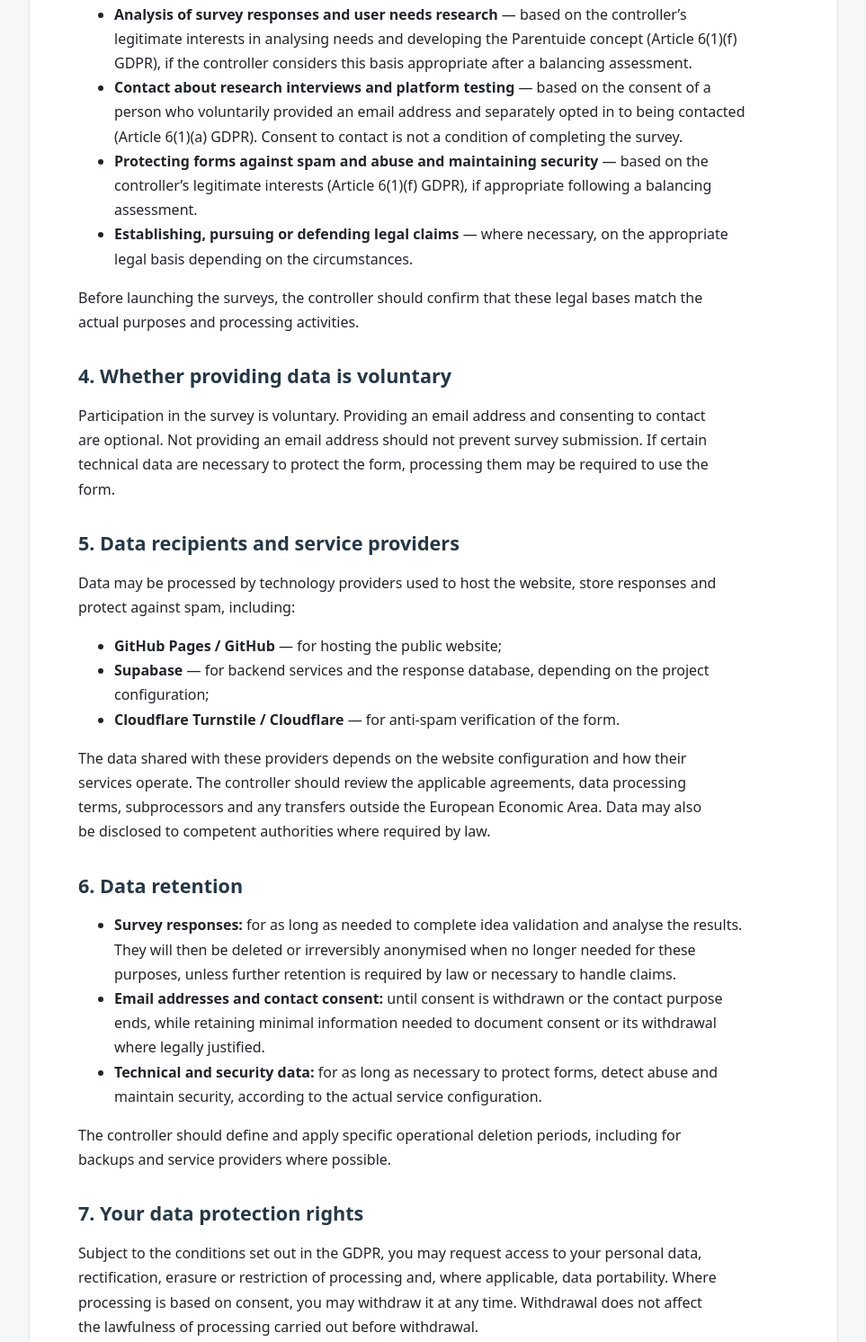
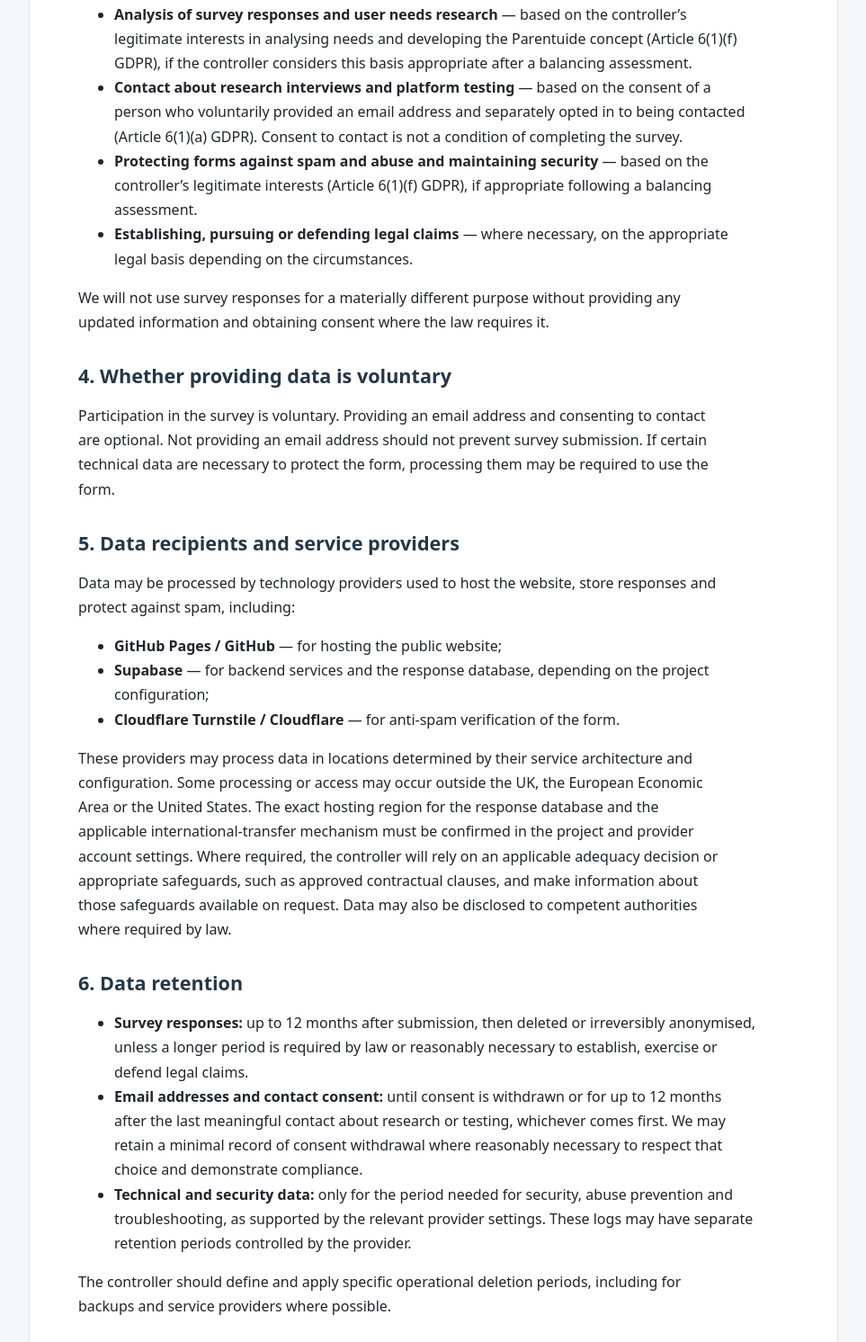
Before and after one commit to Parentuide/parentuide, a plain HTML site: page privacy-en.html in a window 1280 px wide. Shown: the part 901-2393 px from the top of the page at 90% size, without its empty margins (158-1121 px from the left). Drawn offline with Linux system fonts and the light colour scheme.

Commit message:
Clarify retention, transfers and privacy information for UK and US users

```diff
--- a/privacy-en.html
+++ b/privacy-en.html
@@ -25,7 +25,7 @@
   <h1>Parentuide Privacy Policy</h1>
   <p><strong>Last updated:</strong> 18 November 2026</p>
 
-  <p class="notice">This document describes the data collected through the Parentuide website, particularly the survey forms for parents and professionals. Before collecting data, the controller should verify this information against the actual website configuration, provider agreements and retention settings.</p>
+  <p class="notice">This notice explains how Parentuide handles personal information submitted through its website and surveys for parents and professionals. The surveys are intended for adults. Please do not include information that identifies a child or another person in free-text answers.</p>
 
   <h2>1. Data controller</h2>
   <p>The data controller is <strong>m2Investments sp. z o.o.</strong>, Domaniewska 37/2.43, 02-672 Warsaw, Poland. For privacy-related enquiries, contact: <a href="mailto:kontakt.m2investments@gmail.com">kontakt.m2investments@gmail.com</a>.</p>
@@ -46,7 +46,7 @@
     <li><strong>Protecting forms against spam and abuse and maintaining security</strong> — based on the controller’s legitimate interests (Article 6(1)(f) GDPR), if appropriate following a balancing assessment.</li>
     <li><strong>Establishing, pursuing or defending legal claims</strong> — where necessary, on the appropriate legal basis depending on the circumstances.</li>
   </ul>
-  <p>Before launching the surveys, the controller should confirm that these legal bases match the actual purposes and processing activities.</p>
+  <p>We will not use survey responses for a materially different purpose without providing any updated information and obtaining consent where the law requires it.</p>
 
   <h2>4. Whether providing data is voluntary</h2>
   <p>Participation in the survey is voluntary. Providing an email address and consenting to contact are optional. Not providing an email address should not prevent survey submission. If certain technical data are necessary to protect the form, processing them may be required to use the form.</p>
@@ -58,13 +58,13 @@
     <li><strong>Supabase</strong> — for backend services and the response database, depending on the project configuration;</li>
     <li><strong>Cloudflare Turnstile / Cloudflare</strong> — for anti-spam verification of the form.</li>
   </ul>
-  <p>The data shared with these providers depends on the website configuration and how their services operate. The controller should review the applicable agreements, data processing terms, subprocessors and any transfers outside the European Economic Area. Data may also be disclosed to competent authorities where required by law.</p>
+  <p>These providers may process data in locations determined by their service architecture and configuration. Some processing or access may occur outside the UK, the European Economic Area or the United States. The exact hosting region for the response database and the applicable international-transfer mechanism must be confirmed in the project and provider account settings. Where required, the controller will rely on an applicable adequacy decision or appropriate safeguards, such as approved contractual clauses, and make information about those safeguards available on request. Data may also be disclosed to competent authorities where required by law.</p>
 
   <h2>6. Data retention</h2>
   <ul>
-    <li><strong>Survey responses:</strong> for as long as needed to complete idea validation and analyse the results. They will then be deleted or irreversibly anonymised when no longer needed for these purposes, unless further retention is required by law or necessary to handle claims.</li>
-    <li><strong>Email addresses and contact consent:</strong> until consent is withdrawn or the contact purpose ends, while retaining minimal information needed to document consent or its withdrawal where legally justified.</li>
-    <li><strong>Technical and security data:</strong> for as long as necessary to protect forms, detect abuse and maintain security, according to the actual service configuration.</li>
+    <li><strong>Survey responses:</strong> up to 12 months after submission, then deleted or irreversibly anonymised, unless a longer period is required by law or reasonably necessary to establish, exercise or defend legal claims.</li>
+    <li><strong>Email addresses and contact consent:</strong> until consent is withdrawn or for up to 12 months after the last meaningful contact about research or testing, whichever comes first. We may retain a minimal record of consent withdrawal where reasonably necessary to respect that choice and demonstrate compliance.</li>
+    <li><strong>Technical and security data:</strong> only for the period needed for security, abuse prevention and troubleshooting, as supported by the relevant provider settings. These logs may have separate retention periods controlled by the provider.</li>
   </ul>
   <p>The controller should define and apply specific operational deletion periods, including for backups and service providers where possible.</p>
 
@@ -85,7 +85,7 @@
   <p><strong>Children.</strong> Parentuide’s surveys are intended for adults, such as parents and professionals, and are not directed to children under 13. Please do not submit a child’s personal information. If you believe a child has provided personal information directly to us, contact us so we can review and take appropriate action.</p>
 
   <h2>10. Cookies and similar technologies</h2>
-  <p>The website may use technical mechanisms necessary for its operation and third-party services such as anti-spam verification. Do not assume the website uses no cookies or similar technologies without checking the current hosting, scripts and provider configuration. If analytics or advertising cookies are introduced, the controller should update this policy and obtain consent before they are activated where required by law.</p>
+  <p>The website uses third-party services, including Cloudflare Turnstile for anti-spam verification. These services may process technical information such as IP address, browser information and security signals, depending on their configuration. We do not intentionally use advertising cookies or cross-context behavioural advertising on the survey pages. The actual cookies and similar technologies should be reviewed against the current provider and hosting configuration. Where consent is required for non-essential cookies or similar technologies, they must not be activated before valid consent is obtained.</p>
 
   <h2>11. Security</h2>
   <p>The controller applies technical and organisational measures appropriate to the nature of processing. Forms may use anti-spam checks and submission limits. However, no internet solution can guarantee complete security of data transmission or storage.</p>
```
